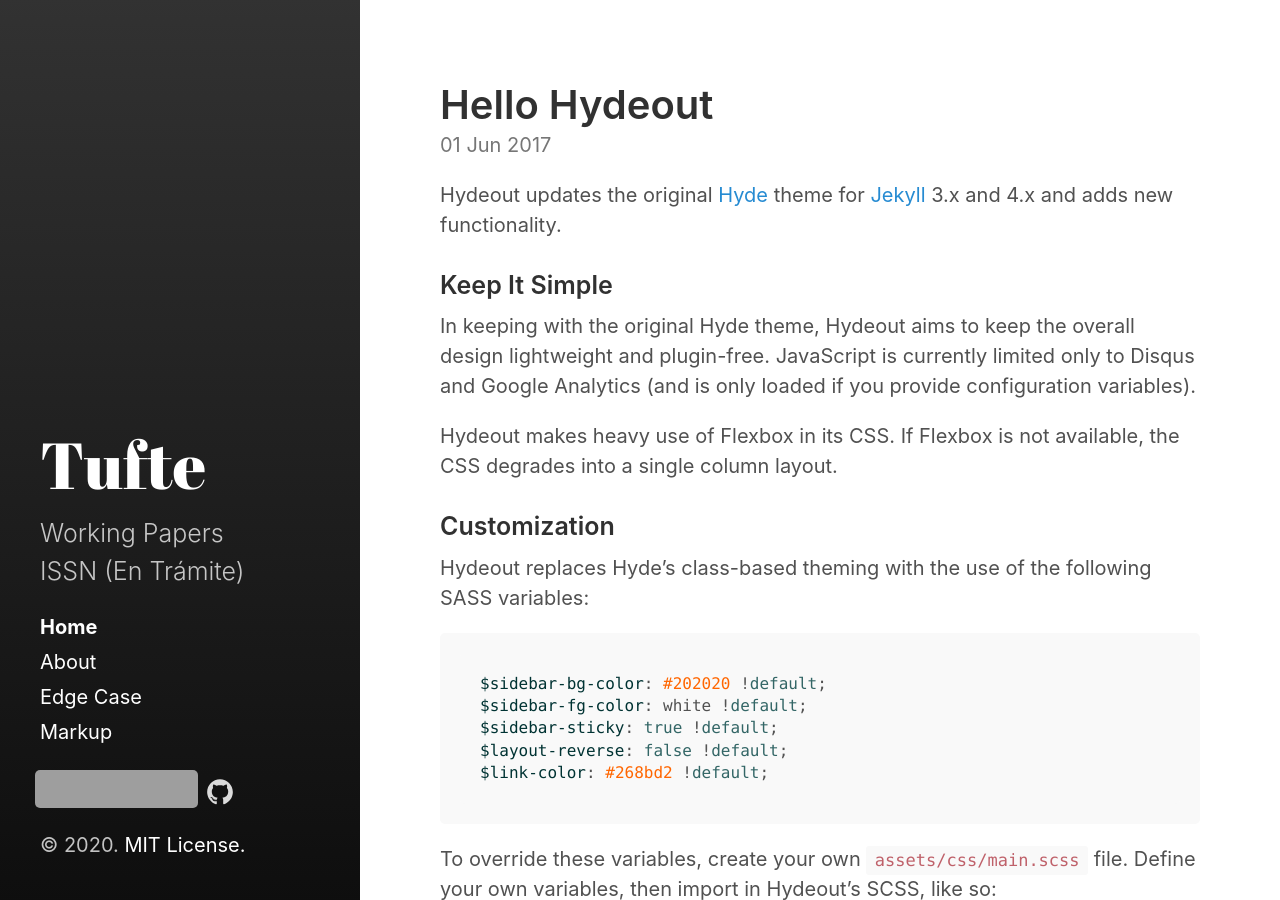
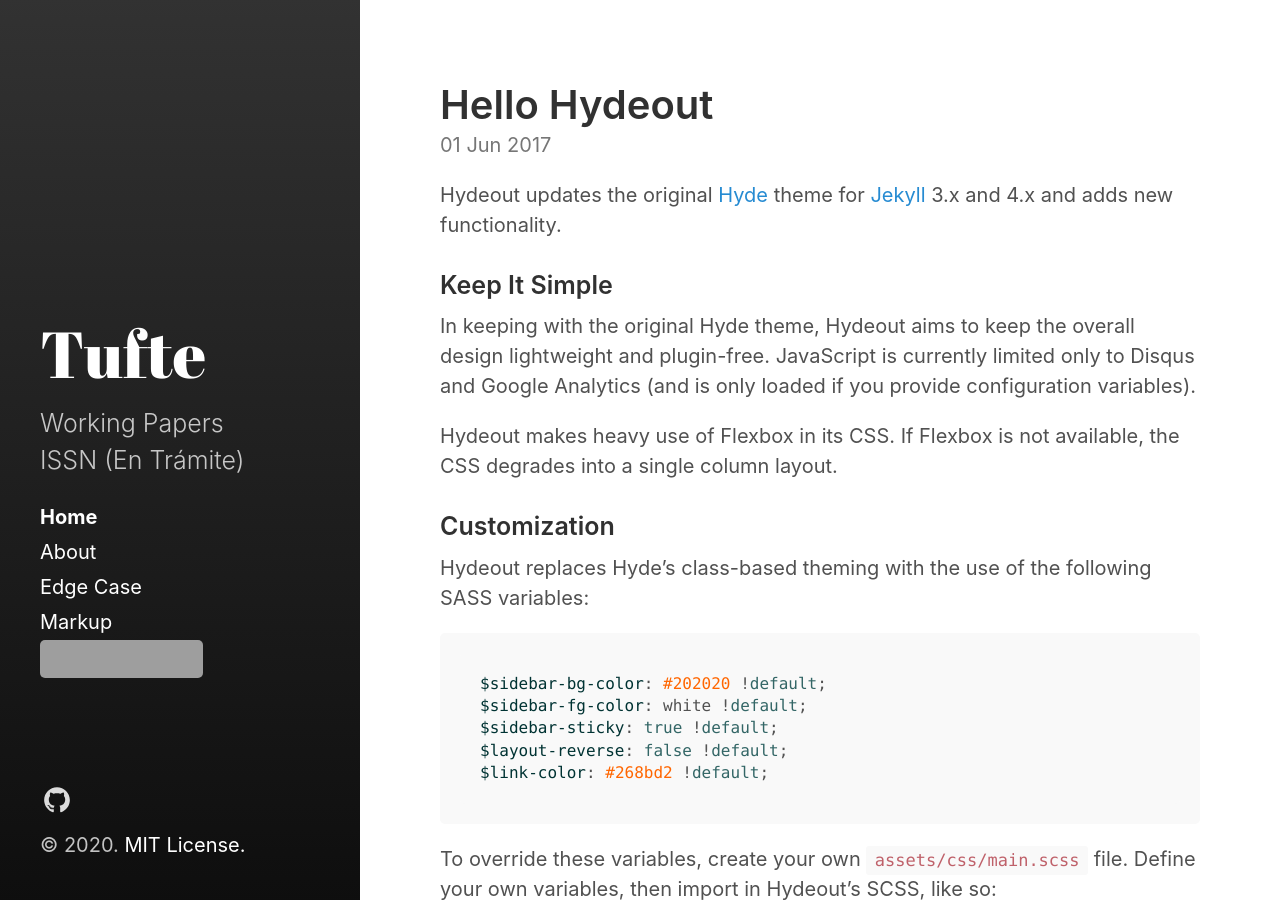
Before and after one commit to training-datalab/tuftepapers.com, a Jekyll site: the page built from index.html, in a window 1280 px wide and 900 px high. Built offline with Jekyll 4.4.1, drawn with Linux system fonts in a browser that asks for light colours; the list of posts is cut into pages by our own code; grey boxes are pictures that could not be loaded.

Commit message:
Update sidebar-icon-links.html

```diff
--- a/_includes/sidebar-icon-links.html
+++ b/_includes/sidebar-icon-links.html
@@ -1,6 +1,6 @@
-<nav id="sidebar-icon-links">
 <a href="https://www.buymeacoffee.com/tuftepapers" target="_blank"><img src="https://raw.githubusercontent.com/bgonzalezbustamante/tuftepapers/master/coffee.png" alt="Buy Me A Coffee" style="height: 38px !important;width: 163px !important;" ></a> <br /><br />
 
+<nav id="sidebar-icon-links">
   {% if site.hydeout.repo %}
     <a id="github-link"
        class="icon" title="Github Project" aria-label="Github Project"
```
